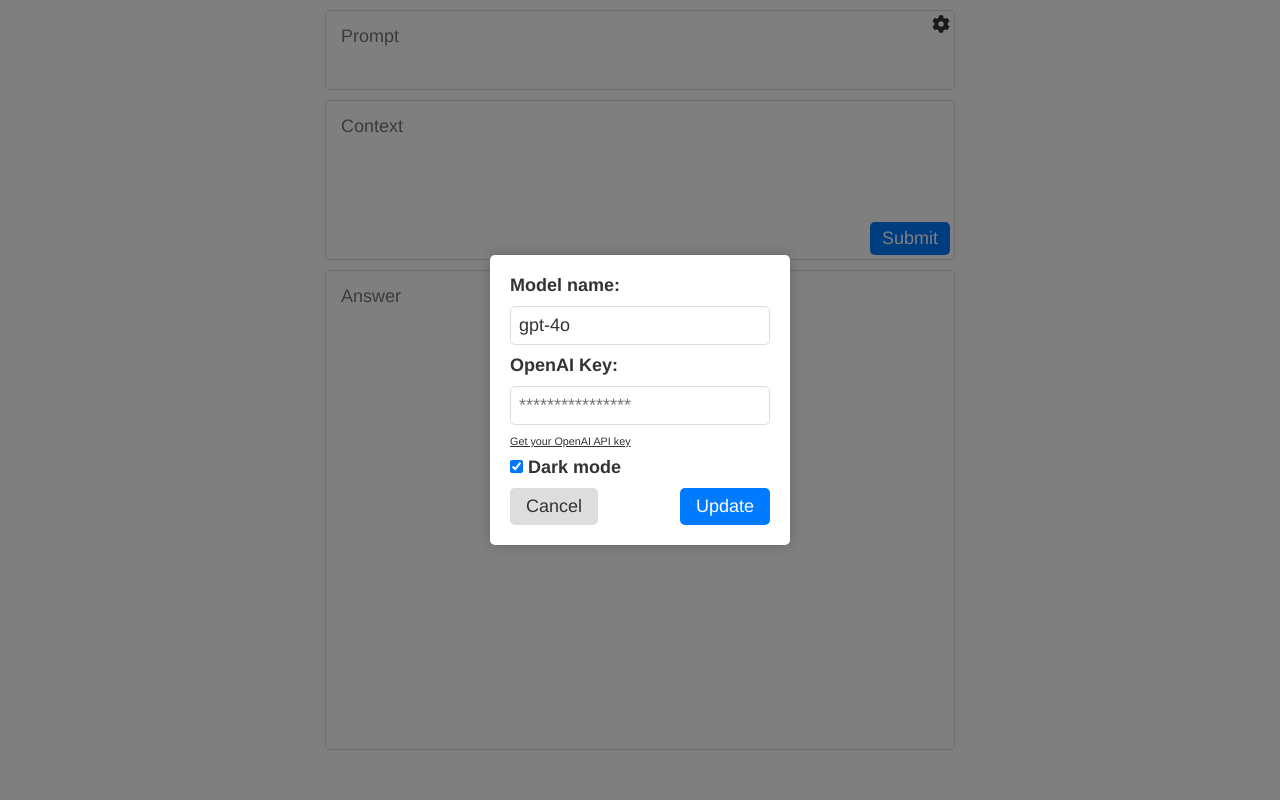
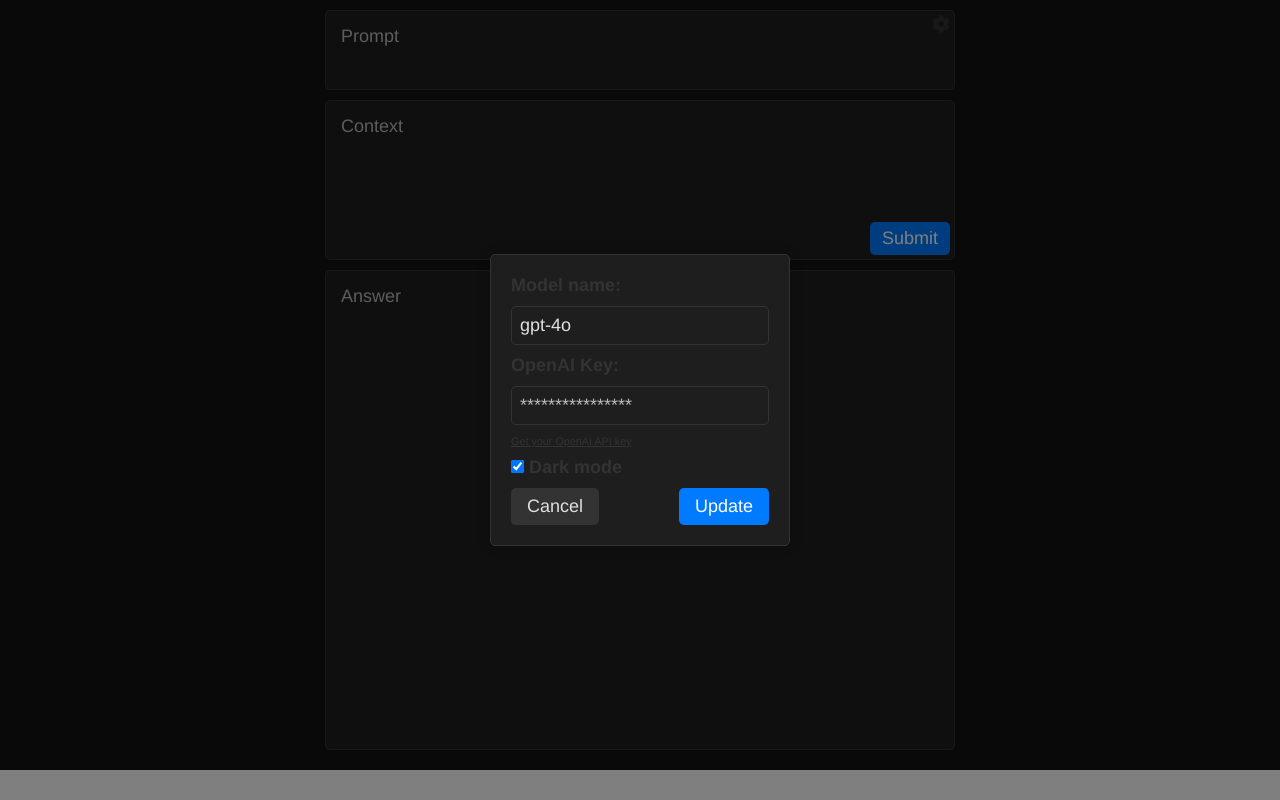
Before and after one commit to oleksii-pi/pipad, a React (Create React App) app: page / in a window 1280 px wide. Built offline with nearby package versions, Linux system fonts and the light colour scheme.

Commit message:
Add dark theme

```diff
--- a/src/App.tsx
+++ b/src/App.tsx
@@ -5,23 +5,38 @@ import { BoxContext } from './components/BoxContext';
 import { BoxAnswer } from './components/BoxAnswer';
 import { SettingsDialog } from './components/SettingsDialog';
 import './styles/globalStyles.css';
+import './styles/globalStyles.dark.css';
 
 const App: React.FC = () => {
   const [settingsOpen, setSettingsOpen] = useState(false);
   const [prompt, setPrompt] = useState('');
   const [answer, setAnswer] = useState('');
-  const [isStreaming, setIsStreaming] = useState(false); // Moved isStreaming state here
+  const [isStreaming, setIsStreaming] = useState(false);
+  const [darkMode, setDarkMode] = useState(true); // Add darkMode state
 
   useEffect(() => {
     setPrompt(JSON.parse(localStorage.getItem('prompts') || '[""]')[0]);
 
     const modelName = localStorage.getItem('modelName');
     if (!modelName) setSettingsOpen(true);
+
+    // Read darkMode setting from localStorage
+    const storedDarkMode = JSON.parse(localStorage.getItem('darkMode') || 'true');
+    setDarkMode(storedDarkMode);
   }, []);
 
   return (
-    <div className="app">
-      {settingsOpen && <SettingsDialog onUpdate={() => setSettingsOpen(false)} />}
+    <div className={`app ${darkMode ? 'dark-mode' : ''}`}>
+      {settingsOpen && (
+        <SettingsDialog
+          onUpdate={() => {
+            // Update darkMode when settings dialog is closed
+            const storedDarkMode = JSON.parse(localStorage.getItem('darkMode') || 'true');
+            setDarkMode(storedDarkMode);
+            setSettingsOpen(false);
+          }}
+        />
+      )}
       <div className="left-panel" />
       <div className="center-panel">
         <BoxPrompt prompt={prompt} setPrompt={setPrompt} setAnswer={setAnswer} />
--- a/src/styles/globalStyles.css
+++ b/src/styles/globalStyles.css
@@ -1,4 +1,4 @@
-/* Reset default margin and padding */
+/* /styles/globalStyles.css */
 * {
   margin: 0;
   padding: 0;
--- /dev/null
+++ b/src/styles/globalStyles.dark.css
@@ -0,0 +1,85 @@
+/* /styles/globalStyles.dark.css */
+.app.dark-mode {
+  background-color: #121212;
+  color: #e0e0e0;
+}
+
+.app.dark-mode .left-panel,
+.app.dark-mode .right-panel,
+.app.dark-mode .center-panel {
+  background-color: #121212;
+}
+
+.app.dark-mode #promptBox,
+.app.dark-mode #contextBox,
+.app.dark-mode #answerBox {
+  background-color: #1e1e1e;
+  border: 1px solid #333;
+}
+
+.app.dark-mode textarea {
+  background-color: #1e1e1e;
+  color: #e0e0e0;
+}
+
+.app.dark-mode button {
+  color: #e0e0e0;
+}
+
+.app.dark-mode #settingsButton {
+  color: #e0e0e0;
+}
+
+.app.dark-mode #submitButton {
+  background-color: #007bff;
+  color: #fff;
+}
+
+.app.dark-mode #submitButton:hover {
+  background-color: #0056b3;
+}
+
+.app.dark-mode .autocomplete {
+  background-color: #1e1e1e;
+  color: #e0e0e0;
+  border: 1px solid #333;
+}
+
+.app.dark-mode .autocomplete div:hover {
+  background-color: #333;
+}
+
+.app.dark-mode .modal {
+  background-color: rgba(0, 0, 0, 0.5);
+}
+
+.app.dark-mode .modal .modal-content {
+  background-color: #1e1e1e;
+  color: #e0e0e0;
+  border: 1px solid #333;
+}
+
+.app.dark-mode .modal input[type="text"],
+.app.dark-mode .modal input[type="password"] {
+  background-color: #1e1e1e;
+  color: #e0e0e0;
+  border: 1px solid #333;
+}
+
+.app.dark-mode .modal button:first-of-type {
+  background-color: #333;
+  color: #e0e0e0;
+}
+
+.app.dark-mode .modal button:last-of-type {
+  background-color: #007bff;
+  color: #fff;
+}
+
+.app.dark-mode .modal button:last-of-type:hover {
+  background-color: #0056b3;
+}
+
+.app.dark-mode ::placeholder {
+  color: #bbb;
+}
```
Also changed, not shown: src/components/SettingsDialog.tsx (+9 -2 lines).
